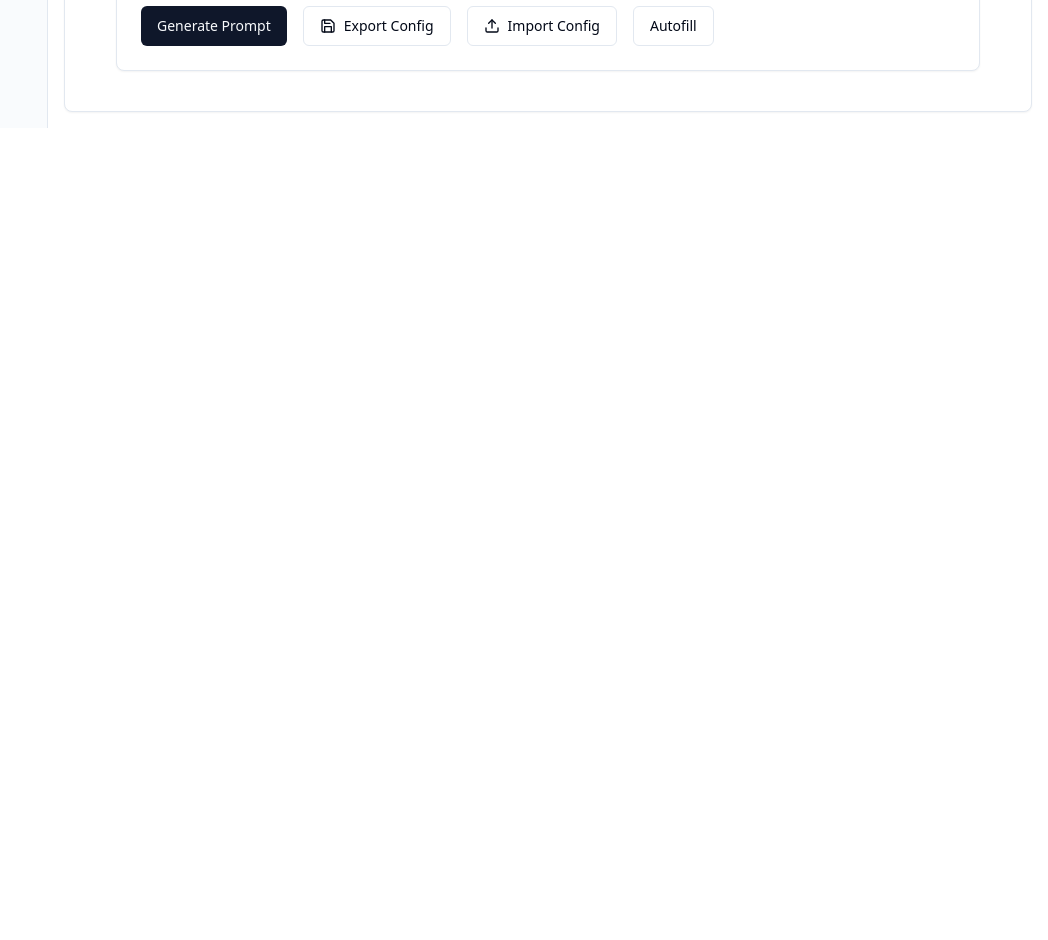
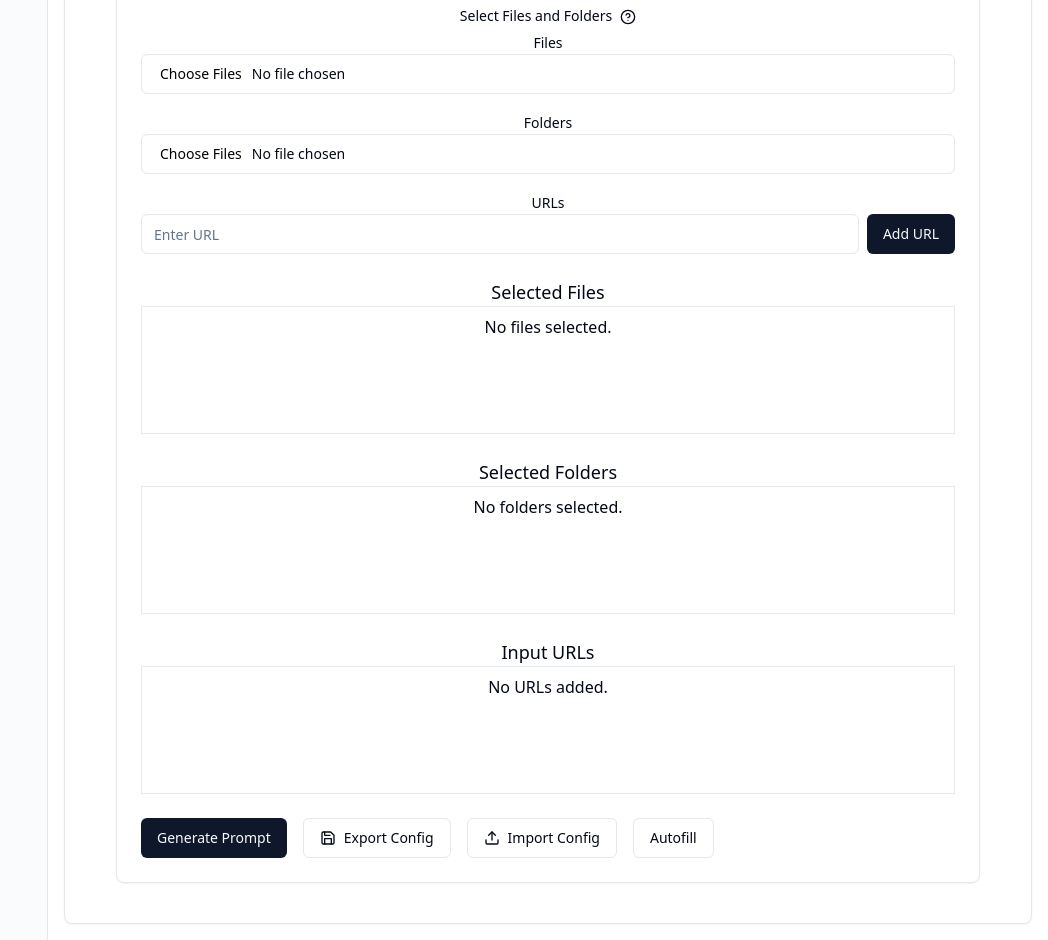
Before and after one commit to GPT-Engineer-App/idea-generator-app, a React (Vite) app: page / in a window 1280 px wide. Shown: the part 680-1620 px from the top of the page, without its empty margins (232-1280 px from the left). Before the commit the page ends 808 px from the top, so only its background shows below. Built offline with nearby package versions, Linux system fonts and the light colour scheme.

Commit message:
Added file and folder selection feature to AppIdeaGenerator component.

```diff
--- a/src/components/AppIdeaGenerator.jsx
+++ b/src/components/AppIdeaGenerator.jsx
@@ -1,5 +1,5 @@
-import React, { useState, useEffect } from 'react';
-import { AlertCircle, HelpCircle, ChevronDown, ChevronUp, Save, Upload, Clock } from 'lucide-react';
+import { useState, useEffect } from 'react';
+import { AlertCircle, HelpCircle, ChevronDown, ChevronUp, Save, Upload, Clock, File, Folder, Link } from 'lucide-react';
 import { Alert, AlertDescription, AlertTitle } from '@/components/ui/alert';
 import { Select, SelectContent, SelectItem, SelectTrigger, SelectValue } from '@/components/ui/select';
 import { Input } from '@/components/ui/input';
@@ -10,6 +10,9 @@ import { Tooltip, TooltipContent, TooltipProvider, TooltipTrigger } from '@/comp
 import { Checkbox } from '@/components/ui/checkbox';
 import { Card } from '@/components/ui/card';
 import { Tabs, TabsContent, TabsList, TabsTrigger } from '@/components/ui/tabs';
+import { Dialog, DialogContent, DialogHeader, DialogTitle, DialogTrigger } from '@/components/ui/dialog';
+import { Label } from '@/components/ui/label';
+import { ScrollArea } from '@/components/ui/scroll-area';
 
 const AppIdeaGenerator = () => {
   const [appType, setAppType] = useState('');
@@ -26,6 +29,10 @@ const AppIdeaGenerator = () => {
   const [promptHistory, setPromptHistory] = useState([]);
   const [activeTab, setActiveTab] = useState('generator');
   const [ideaInput, setIdeaInput] = useState('');
+  const [selectedFiles, setSelectedFiles] = useState([]);
+  const [selectedFolders, setSelectedFolders] = useState([]);
+  const [inputURLs, setInputURLs] = useState([]);
+  const [urlInput, setUrlInput] = useState('');
 
   const appTypes = ['Web App', 'Mobile App', 'Desktop App', 'IoT App', 'AI/ML App'];
   const programmingLanguages = ['JavaScript', 'Python', 'Java', 'C#', 'Ruby', 'Go', 'Swift'];
@@ -52,6 +59,21 @@ const AppIdeaGenerator = () => {
     }
   }, [programmingLanguage]);
 
+  const handleFileChange = (event) => {
+    setSelectedFiles([...selectedFiles, ...event.target.files]);
+  };
+
+  const handleFolderChange = (event) => {
+    setSelectedFolders([...selectedFolders, ...event.target.files]);
+  };
+
+  const handleAddURL = () => {
+    if (urlInput) {
+      setInputURLs([...inputURLs, urlInput]);
+      setUrlInput('');
+    }
+  };
+
   const generatePrompt = () => {
     let prompt = `Analyze the provided folders and files to create a functional ${appType} that `;
     prompt += mainFunctionalities.length > 0 ? `includes ${mainFunctionalities.join(', ')}. ` : '';
@@ -62,6 +84,9 @@ const AppIdeaGenerator = () => {
     prompt += includeAuth ? "Include user authentication and authorization. " : "";
     prompt += dataStorage ? `Use ${dataStorage} for data storage. ` : "";
     prompt += targetAudience ? `The target audience is ${targetAudience}. ` : "";
+    prompt += selectedFiles.length > 0 ? `Analyze the following files: ${selectedFiles.map(file => file.name).join(', ')}. ` : '';
+    prompt += selectedFolders.length > 0 ? `Analyze the following folders: ${selectedFolders.map(folder => folder.webkitRelativePath).join(', ')}. ` : '';
+    prompt += inputURLs.length > 0 ? `Analyze the following URLs: ${inputURLs.join(', ')}. ` : '';
     setGeneratedPrompt(prompt);
     setPromptHistory([...promptHistory, { timestamp: new Date(), prompt }]);
   };
@@ -315,6 +340,73 @@ const AppIdeaGenerator = () => {
                 </>
               )}
 
+              <div>
+                <label className="block text-sm font-medium mb-1">
+                  Select Files and Folders
+                  {renderTooltip("Select files and folders from your local device or input URLs for files and snippets.")}
+                </label>
+                <div className="flex flex-col space-y-4">
+                  <div>
+                    <Label htmlFor="file-input">Files</Label>
+                    <Input id="file-input" type="file" multiple onChange={handleFileChange} />
+                  </div>
+                  <div>
+                    <Label htmlFor="folder-input">Folders</Label>
+                    <Input id="folder-input" type="file" webkitdirectory="true" directory="true" multiple onChange={handleFolderChange} />
+                  </div>
+                  <div>
+                    <Label htmlFor="url-input">URLs</Label>
+                    <div className="flex space-x-2">
+                      <Input id="url-input" value={urlInput} onChange={(e) => setUrlInput(e.target.value)} placeholder="Enter URL" />
+                      <Button onClick={handleAddURL}>Add URL</Button>
+                    </div>
+                  </div>
+                </div>
+              </div>
+
+              <div className="mt-4">
+                <h3 className="text-lg font-medium">Selected Files</h3>
+                <ScrollArea className="h-32 border p-2">
+                  {selectedFiles.length === 0 ? (
+                    <p>No files selected.</p>
+                  ) : (
+                    <ul>
+                      {selectedFiles.map((file, index) => (
+                        <li key={index}>{file.name}</li>
+                      ))}
+                    </ul>
+                  )}
+                </ScrollArea>
+              </div>
+              <div className="mt-4">
+                <h3 className="text-lg font-medium">Selected Folders</h3>
+                <ScrollArea className="h-32 border p-2">
+                  {selectedFolders.length === 0 ? (
+                    <p>No folders selected.</p>
+                  ) : (
+                    <ul>
+                      {selectedFolders.map((folder, index) => (
+                        <li key={index}>{folder.webkitRelativePath}</li>
+                      ))}
+                    </ul>
+                  )}
+                </ScrollArea>
+              </div>
+              <div className="mt-4">
+                <h3 className="text-lg font-medium">Input URLs</h3>
+                <ScrollArea className="h-32 border p-2">
+                  {inputURLs.length === 0 ? (
+                    <p>No URLs added.</p>
+                  ) : (
+                    <ul>
+                      {inputURLs.map((url, index) => (
+                        <li key={index}>{url}</li>
+                      ))}
+                    </ul>
+                  )}
+                </ScrollArea>
+              </div>
+
               <div className="flex flex-col space-y-4 sm:flex-row sm:space-y-0 sm:space-x-4">
                 <Button onClick={generatePrompt}>Generate Prompt</Button>
                 <Button onClick={exportConfig} variant="outline">
```
